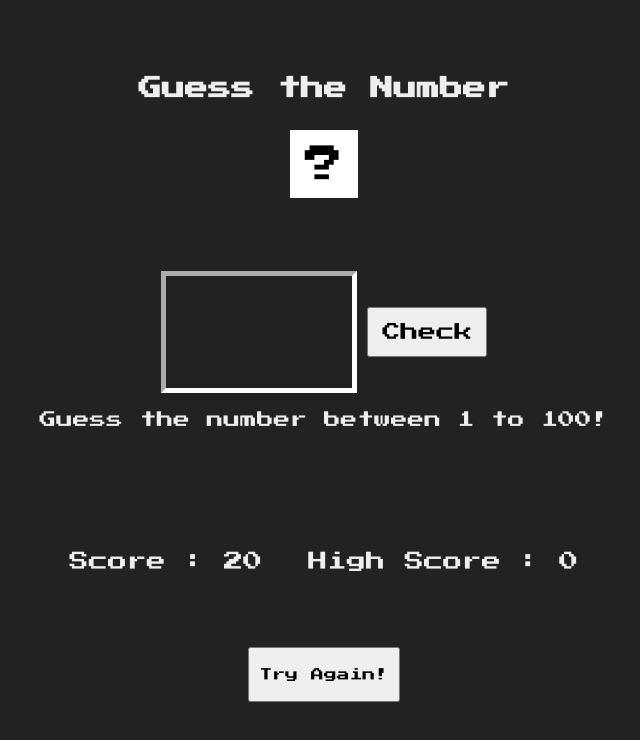
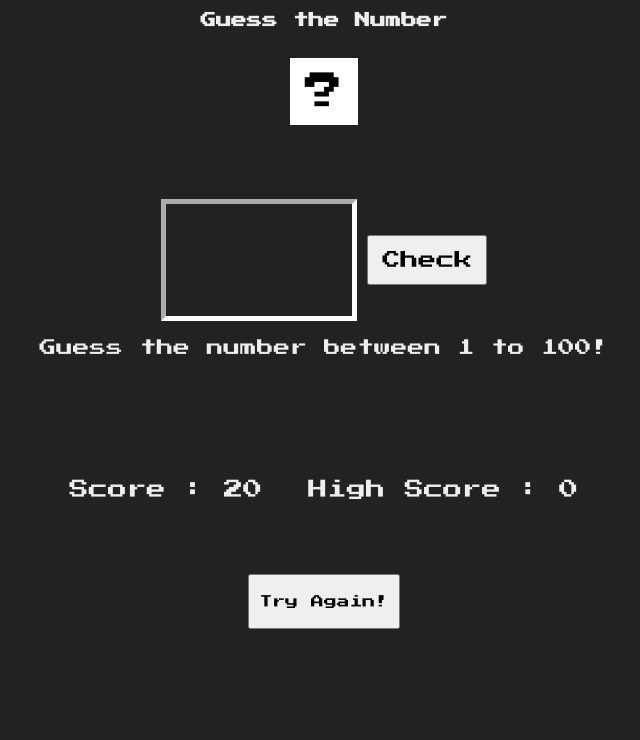
Before and after one commit to Shyam-Vishwakarma/Guess-the-Number, a plain HTML site: page index.html in a window 1280 px wide. Shown: the whole page, without its empty margins (316-956 px from the left). Drawn offline with Linux system fonts and the light colour scheme.

Commit message:
update css

```diff
--- a/style.css
+++ b/style.css
@@ -7,7 +7,7 @@
 }
 
 body {
-  margin-top: 6rem;
+  margin-top: 1rem;
   font-family: 'Press Start 2P', sans-serif;
   color: #eee;
   background-color: #222;
@@ -20,7 +20,7 @@ html {
 
 h1 {
   text-align: center;
-  font-size: 1.8rem !important;
+  font-size: 1.2rem !important;
   margin-top: 0;
 }
 
```
